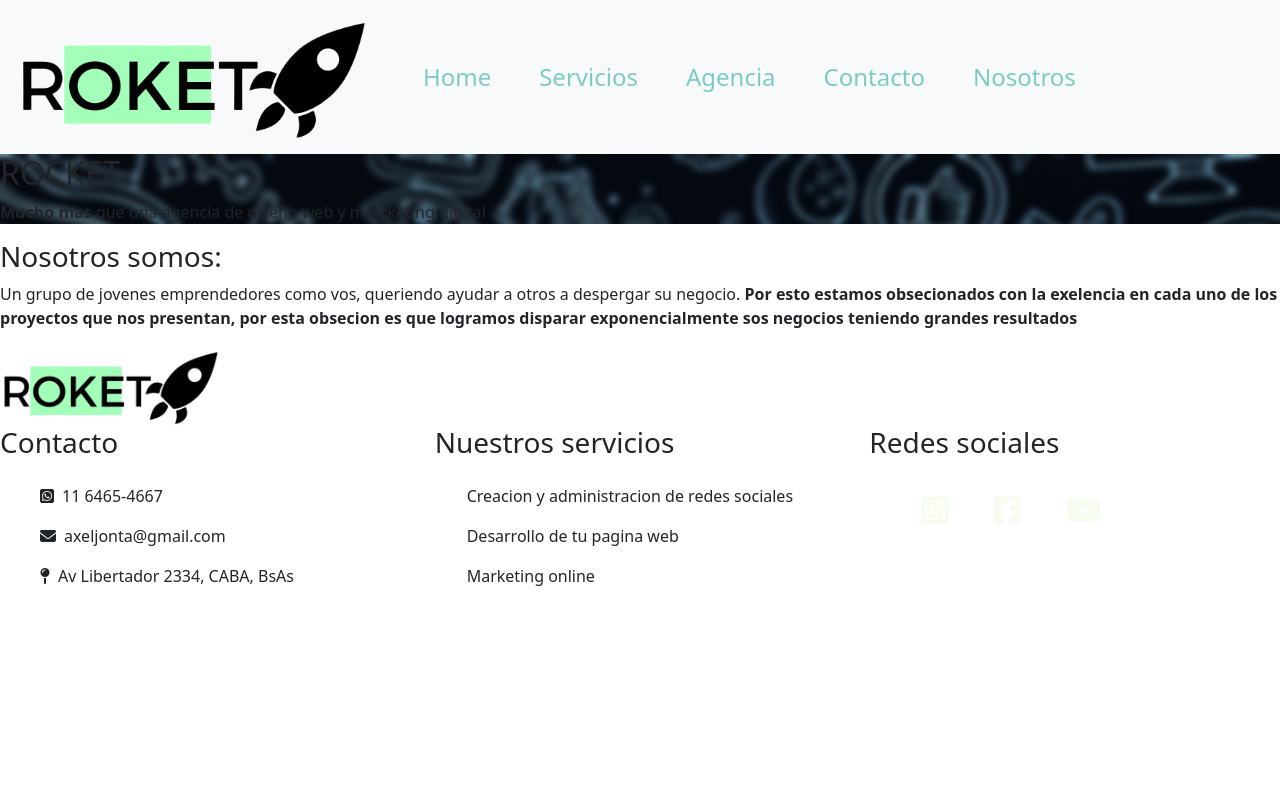
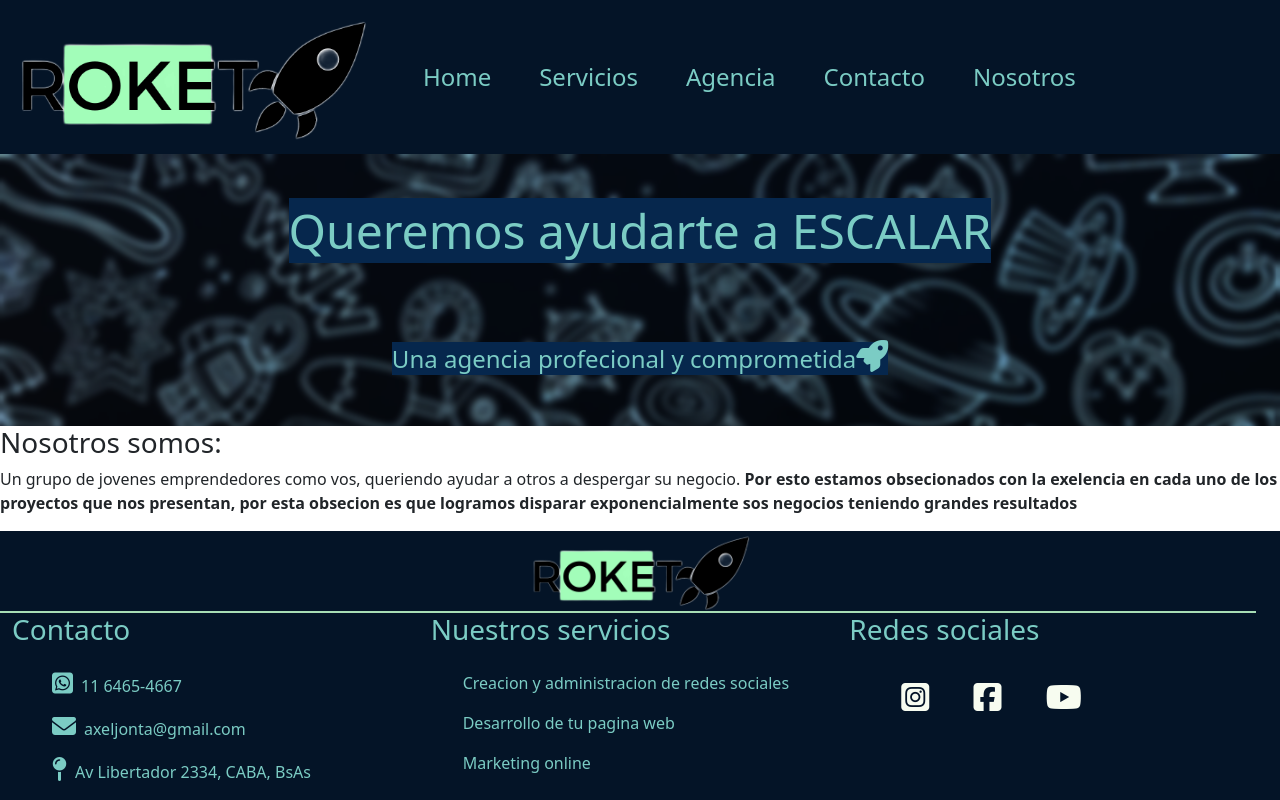
Before and after one commit to Axeljonta/ProyectoFinalWeb, a website: page view/Nosotros.html in a window 1280 px wide. Drawn offline with nearby package versions, Linux system fonts and the light colour scheme.

Commit message:
modifique font

```diff
--- a/scss/_encabezado.scss
+++ b/scss/_encabezado.scss
@@ -14,7 +14,7 @@ $color9:#041427;
      div{
          color: $color3;
          p i {font-size: 2rem;}
-         h2 span{
+         h1 span{
              background-color: $color8;
              }
          p span{
@@ -24,7 +24,7 @@ $color9:#041427;
     }
 .encabezado_div-posicion{
         text-align: center;
-        h2 span{font-size: 3rem;
+        h1 span{font-size: 3rem;
 
            }
         p span{font-size: 1.5rem;
--- a/scss/_footerstyle.scss
+++ b/scss/_footerstyle.scss
@@ -7,6 +7,11 @@ $color6:#0868ac ;
 $color7:#084081;
 $color8:#06274d;
 $color9:#041427;
+@mixin flex-row-center {
+    display: flex;
+                    flex-direction: row;
+                    justify-content: center ;
+}
 .footer-background {
     background-color: $color9;
     color: $color3;
@@ -45,7 +50,7 @@ transition: color .3s;
                       margin: 10px 20px;}
                 }
 .footer_img-position {
-                    @include flex-row-center;
+                    @include flex-row-center ;
                 }
 .footer div img {
                     height: 5rem;
@@ -60,8 +65,3 @@ transition: color .3s;
 .footer_div-margen {
                     margin: 0px;
                 }
-@mixin flex-row-center {
-    display: flex;
-                    flex-direction: row;
-                    justify-content: center !important;
-}
--- a/scss/_style.scss
+++ b/scss/_style.scss
@@ -3,12 +3,13 @@
 @import "footerstyle";
 @import "encabezado";
 @import "servicios";
+@mixin overflow-none {
+    overflow-x: hidden !important;
+    }
+
 ul li {
     list-style: none;
 }
 .body{
     @include overflow-none;
 }
-@mixin overflow-none {
-    overflow-x: hidden !important;
-    }
--- a/view/Nosotros.html
+++ b/view/Nosotros.html
@@ -4,7 +4,7 @@
     <meta charset="UTF-8">
     <meta http-equiv="X-UA-Compatible" content="IE=edge">
     <meta name="viewport" content="width=device-width, initial-scale=1.0">
-    <title>Nosotros</title>
+    <title>Nosotro objetivo</title>
     <link rel="stylesheet" href="https://stackpath.bootstrapcdn.com/bootstrap/4.4.1/css/bootstrap.min.css" integrity="sha384-Vkoo8x4CGsO3+Hhxv8T/Q5PaXtkKtu6ug5TOeNV6gBiFeWPGFN9MuhOf23Q9Ifjh" crossorigin="anonymous">
     <link rel="preconnect" href="https://fonts.googleapis.com">
     <link rel="preconnect" href="https://fonts.gstatic.com" crossorigin>
@@ -15,7 +15,7 @@
 </head>
 <body id="grillaNosotros">
   <header">
-    <nav class="navbar navbar-expand-lg navbar-light bg-light background-nav tamaño-nav color-nav boxmodel-nav">
+    <nav class="navbar navbar-expand-lg navbar-light background-nav tamaño-nav color-nav boxmodel-nav">
         <a class="navbar-brand" href="#"><img src="../assets/logopng1.png.jpg" alt="logotipo" class="img-fluid img_logo"></a>
         <button class="navbar-toggler" type="button" data-toggle="collapse" data-target="#navbarNav" aria-controls="navbarNav" aria-expanded="false" aria-label="Toggle navigation">
           <span class="navbar-toggler-icon"></span>
@@ -41,10 +41,15 @@
         </div>
       </nav>
 </header>
-    <section>
-        <div class="encabezado">
-            <h2>ROCKET</h2>
-            <P><b>Mucho mas</b> que una agencia de diseño web y marcketing digital</P>
+<section class="encabezado">
+  <div class="container encabezado_div-color encabezado_div-posicion">
+    <div class="row ">
+      <div class="col-md-12 col-xs-12 " >
+        <div data-aos="flip-left"> <h1 class="encabezado_h1 mt-5 "><span>Queremos ayudarte a ESCALAR</span></h1></div><br>
+        <P class="encabezado_p mt-5 mb-5 "><span>Una agencia profecional y comprometida<samp><i class="fas fa-rocket"></i></samp></span></P>
+      </div>
+    </div>
+  </div>
 </div>
 </section>
     <section class="nosotros">
@@ -61,15 +66,14 @@
 
 
      <!--Inicio footer-->
-     <footer class="footer footer_background">
+     <footer class="footer footer-background">
       <div class="continer">
-          <div class="row">
+        <div class="row footer_div-margen">
          <div class="col-md-12 col-xs-12">
-          <img src="../assets/logopng1.png.jpg" alt="logotipo" class="img-fluid footer--img-logo">
+          <img src="../assets/logopng1.png.jpg" alt="logotipo" class="img-fluid footer_img-position">
          </div>
-      </div>
-        <div class="d-flex row">
-           <div class="flex-fill footer-contacto_boxmodel col-md-4 col-xs-12">
+       <div class="d-flex row footer-div-margen">
+         <div class="flex-fill footer_contacto-boxmodel footer_contacto-tamaño footer_div-boxmodel col-md-4 col-xs-12">
            <h3 class="mb-4">Contacto</h3>
             <ul>
               <li><spam><i class="fab fa-whatsapp-square mx-2"></i></spam>11 6465-4667</li>
@@ -77,7 +81,7 @@
               <li><spam><i class="fas fa-map-pin mx-2"></i></spam>Av Libertador 2334, CABA, BsAs</li>
             </ul>
          </div>
-           <div class="flex-fill col-md-4 col-xs-12">
+         <div class="flex-fill col-md-4 col-xs-12 footer_div-boxmodel">
            <h3 class="mb-4">Nuestros servicios</h3>
            <ul>
              <li><a>Creacion y administracion de redes sociales</a></li>
@@ -85,7 +89,7 @@
              <li><a>Marketing online</a></li>
            </ul>
          </div>
-           <div class="flex-fill redes col-md-4 col-xs-12">
+         <div class="flex-fill redes col-md-4 col-xs-12 footer_div-boxmodel">
            <h3 class="mb-4">Redes sociales</h3>
                <ul class="redes">
                  <li><a href="https://instagram.com" target="_blank" class="inta"><i class="fab fa-instagram-square"></i></a> </li>
@@ -99,6 +103,9 @@
     <script src="https://code.jquery.com/jquery-3.4.1.slim.min.js" integrity="sha384-J6qa4849blE2+poT4WnyKhv5vZF5SrPo0iEjwBvKU7imGFAV0wwj1yYfoRSJoZ+n" crossorigin="anonymous"></script>
     <script src="https://cdn.jsdelivr.net/npm/popper.js@1.16.0/dist/umd/popper.min.js" integrity="sha384-Q6E9RHvbIyZFJoft+2mJbHaEWldlvI9IOYy5n3zV9zzTtmI3UksdQRVvoxMfooAo" crossorigin="anonymous"></script>
     <script src="https://stackpath.bootstrapcdn.com/bootstrap/4.4.1/js/bootstrap.min.js" integrity="sha384-wfSDF2E50Y2D1uUdj0O3uMBJnjuUD4Ih7YwaYd1iqfktj0Uod8GCExl3Og8ifwB6" crossorigin="anonymous"></script>
-
+    <script src="https://unpkg.com/aos@2.3.1/dist/aos.js"></script>
+<script>
+  AOS.init();
+</script>
 </body>
 </html>
```
Also changed, not shown: index.html (+2 -2 lines), view/Contacto.html (+26 -18 lines), view/agencia.html (+17 -13 lines), view/servicios.html (+6 -6 lines), css/estilo.css. Lines whose indentation alone changed are shown as unchanged.
